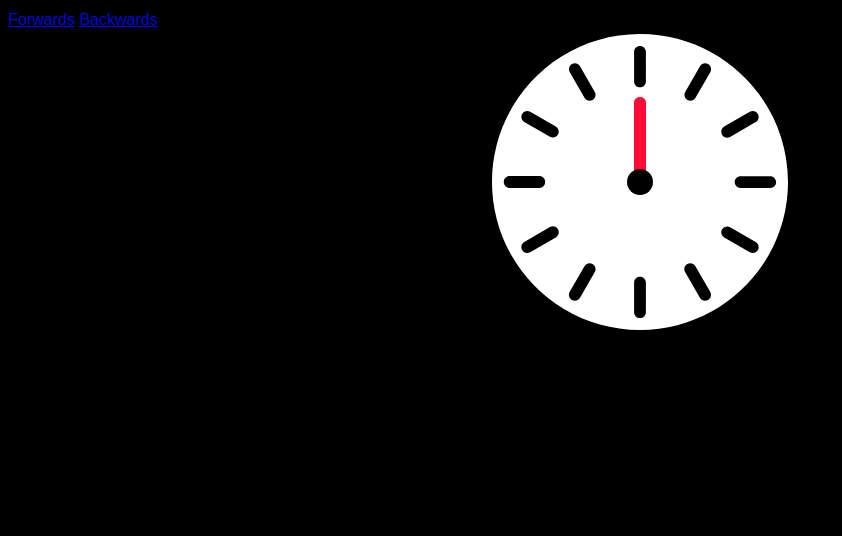
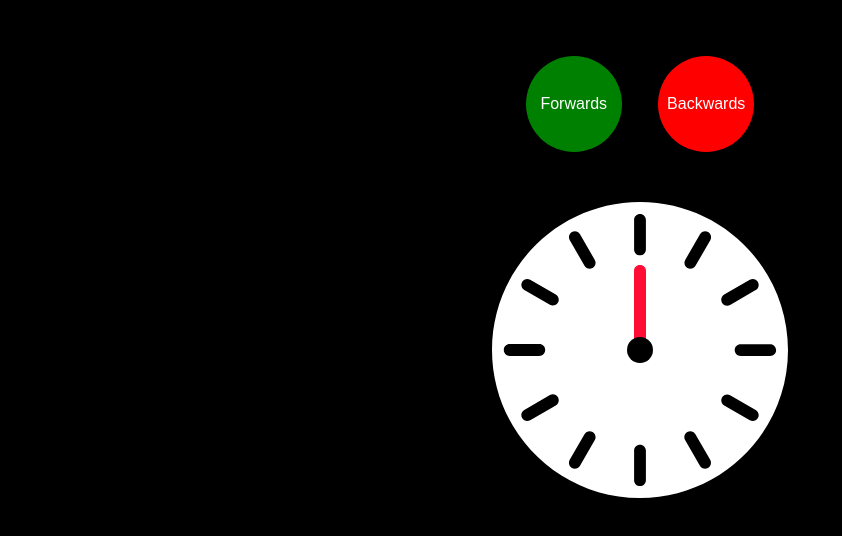
Before and after one commit to sydneydowd/dsn1676-assignment-2, a plain HTML site: page index.html in a window 1280 px wide. Shown: the whole page, without its empty margins (0-842 px from the left). Drawn offline with Linux system fonts and the light colour scheme.

Commit message:
entered the buttons

```diff
--- a/css/main.css
+++ b/css/main.css
@@ -53,3 +53,40 @@ background-color: #000;
 .clock-face:target .hand-minute {
   transform: rotate(4320deg);
 }
+
+.forwards {
+  text-decoration: none;
+  color: white;
+  width: 6em;
+  display: inline-block;
+  border-radius: 50%;
+  text-align: center;
+  line-height: 6em;
+  background-color: green;
+  margin:1em;
+}
+
+.backwards {
+ text-decoration: none;
+  color: white;
+  width: 6em;
+  display: inline-block;
+  text-align: center;
+  border-radius: 50%;
+  line-height: 6em;
+  background-color: red;
+  margin:1em;
+
+}
+
+.backwards:hover, .forwards:hover {
+  background-color: white;
+  color:black;
+  opacity: 1;
+  transition: all .5s linear;
+}
+
+.buttons {
+  text-align: center;
+  padding: 2em;
+}
--- a/index.html
+++ b/index.html
@@ -9,8 +9,10 @@
 <body>
 
 <main class="main">
-  <a href="#hand-hour">Forwards</a>
-  <a href="#hand-minute">Backwards</a>
+  <div class="buttons">
+  <a href="#hand-hour" class="forwards">Forwards</a>
+  <a href="#hand-minute" class="backwards">Backwards</a>
+  </div>
   <div class="clock-face" id="hand-hour">
     <img class="hand hand-hour" src="images/hour-hand.svg" alt="hour hand">
     <img class="hand hand-minute" src="images/minute-hand.svg" alt="hand minute">
```
